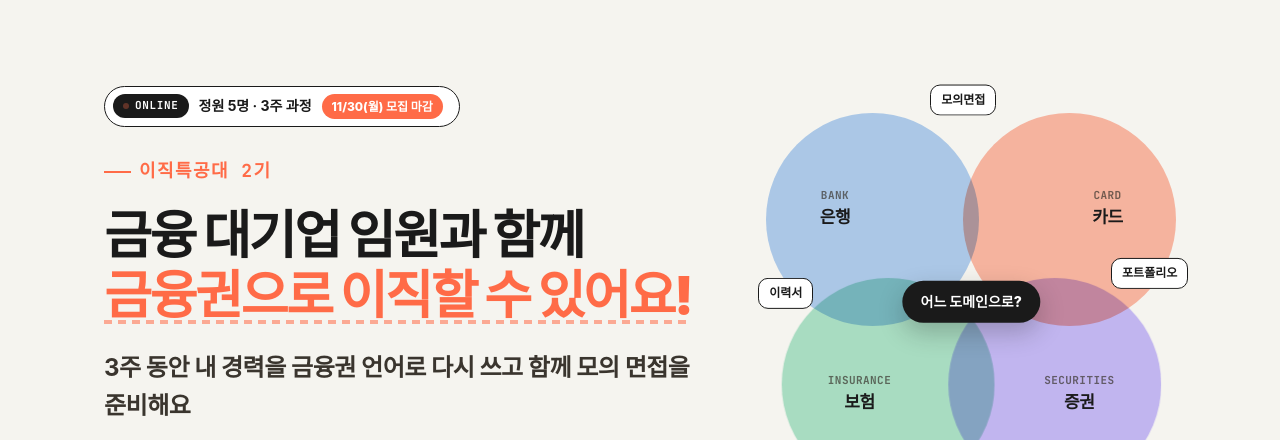
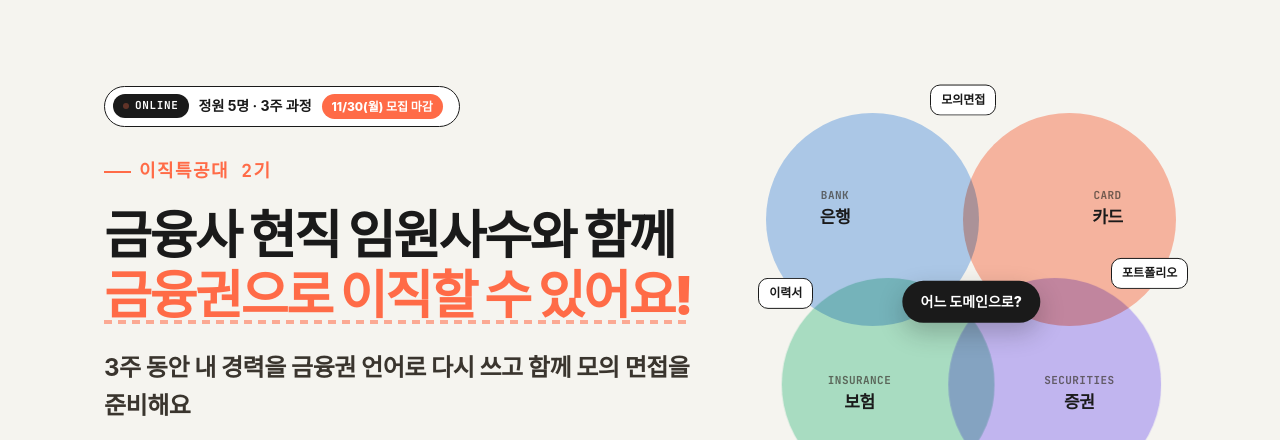
Before and after one commit to flowline-ai/dangsa-landing, a plain HTML site: page sprint/finance/index.html in a window 1280 px wide. Shown: the part 76-516 px from the top of the page. Drawn offline with Linux system fonts and the light colour scheme; a web font is replaced by a local one.

Commit message:
feat: 금융권 2기 히어로 제목을 금융사 현직 임원사수 문구로 변경
Co-Authored-By: Claude Sonnet 5.5 <noreply@anthropic.com>

```diff
--- a/sprint/finance/index.html
+++ b/sprint/finance/index.html
@@ -65,7 +65,7 @@
           <div>
             <div class="hero-tag reveal"><span class="live">ONLINE</span>정원 5명 · 3주 과정<span class="free">11/30(월) 모집 마감</span></div>
             <p class="eyebrow reveal">이직특공대 2기</p>
-            <h1 id="hero-title" class="reveal">금융 대기업 임원과 함께<br /><span class="edge">금융권으로 이직할 수 있어요!</span></h1>
+            <h1 id="hero-title" class="reveal">금융사 현직 임원사수와 함께<br /><span class="edge">금융권으로 이직할 수 있어요!</span></h1>
             <p class="sub reveal">3주 동안 내 경력을 금융권 언어로 다시 쓰고 함께 모의 면접을 준비해요</p>
             <div class="hero-actions reveal">
               <a href="https://docs.google.com/forms/d/e/1FAIpQLSfxHJaeU43ebQQwJc9Nm7LtVvpTz16pzKHwC3X82qX81ClkTQ/viewform" data-source-entry="entry.180826616" target="_blank" rel="noopener noreferrer" class="btn btn-primary">2기 신청하기 <svg viewBox="0 0 24 24" fill="none" stroke="currentColor" stroke-width="2.4" stroke-linecap="round" stroke-linejoin="round"><path d="M5 12h14M13 6l6 6-6 6"/></svg></a>
```
